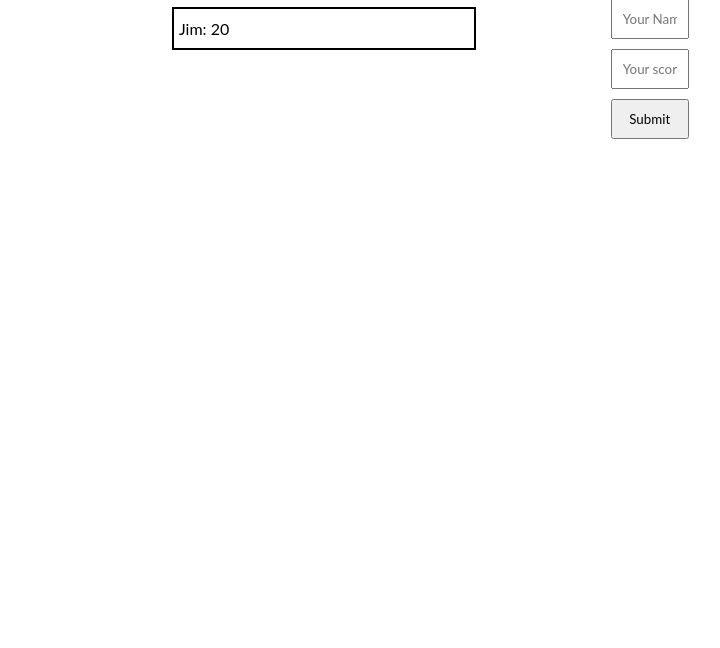
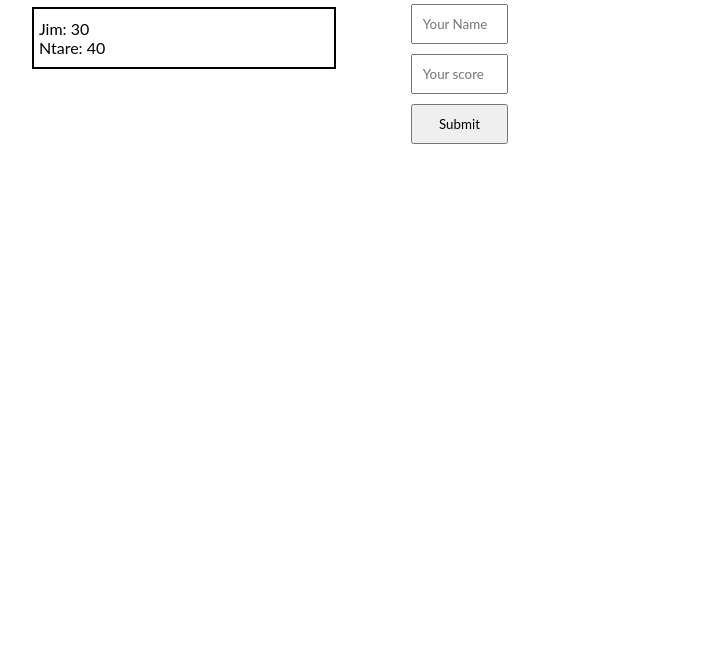
Before and after one commit to Ntare22/leaderboard, a website built with webpack: page src/index.html in a window 1280 px wide. Shown: the part 152-800 px from the top of the page, without its empty margins (308-1028 px from the left). Built offline with nearby package versions, Linux system fonts and the light colour scheme.

Commit message:
work on feedback

```diff
--- a/src/index.html
+++ b/src/index.html
@@ -15,9 +15,7 @@
                 <h4>Recent scores</h4>
                 <button>Refresh</button>
             </div>
-            <ul id="scores-list">
-                <li>Jim: 20</li>
-            </ul>
+            <ul id="scores-list"></ul>
         </div>
         <form action="">
             <h3>Add Your Score</h3>
@@ -26,5 +24,6 @@
             <input type="submit">
         </form>
     </div>
+    <script src="./index.js"></script>
 </body>
 </html>
--- a/src/index.js
+++ b/src/index.js
@@ -0,0 +1,13 @@
+const scores = [
+    { name: "Jim", score: "30" },
+    { name: "Ntare", score: "40" },
+];
+
+const scoresContainer = document.getElementById('scores-list');
+
+scores.forEach((score) => {
+    const indivScore = `${score.name}: ${score.score}`;
+    const scoreItem = document.createElement('li');
+    scoreItem.innerHTML = indivScore;
+    scoresContainer.append(scoreItem)
+})
--- a/src/style.css
+++ b/src/style.css
@@ -13,7 +13,7 @@
 }
 
 #scores {
-  padding: 80px 160px;
+  padding: 80px 20px;
 }
 
 #recent-scores {
@@ -33,10 +33,11 @@ form {
   padding: 80px 100px;
   display: flex;
   flex-direction: column;
+  margin: 5px 80px;
 }
 
 form input {
   padding: 10px 10px;
+  width: 150%;
   margin: 5px 0;
-  width: 120%;
 }
```
